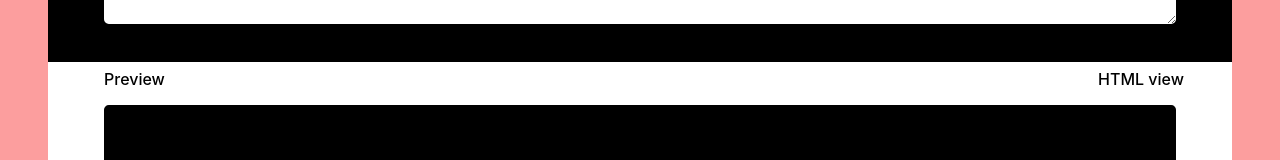
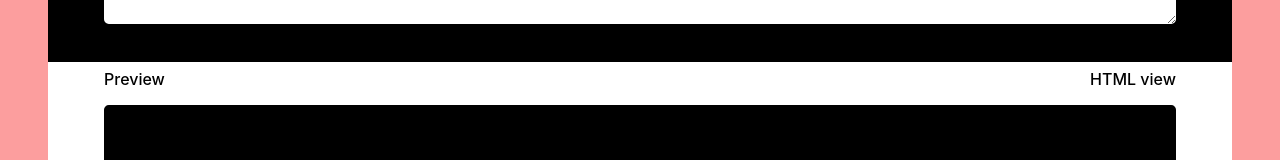
Before and after one commit to AnhPati/Front-End_Libraries_Projects, a React (Create React App) app in the folder build_a_markdown_previewer/: page / in a window 1280 px wide. Shown: the part 307-467 px from the top of the page. Built offline with nearby package versions, Linux system fonts and the light colour scheme.

Commit message:
Ajustements CSS
Ajout de la couleur sur  previewBox-item pour cibler également les titres.
Ajout d'une mage sur le bouton HTML view, afin qu'il soit aligné.

```diff
--- a/build_a_markdown_previewer/src/component/PreviewBox.js
+++ b/build_a_markdown_previewer/src/component/PreviewBox.js
@@ -7,7 +7,6 @@ class PreviewBox extends Component {
             <div className="w-100 px-5 previewBox-container" id="previewBox-collapse">
                 <div className="d-flex justify-content-between">
                     <a
-                        className=""
                         role="button"
                         data-toggle="collapse"
                         href="#previewItem-collapse"
@@ -17,7 +16,7 @@ class PreviewBox extends Component {
                         <h6 className="mt-2 ml-2">Preview</h6>
                     </a>
                     <h6
-                        className="mt-2 ml-2 renderHTML-btn"
+                        className="mt-2 mr-2 renderHTML-btn"
                         onClick={this.props.handleRender}
                     >
                         {this.props.renderHTML ? "HTML view" : "Text view"}
--- a/build_a_markdown_previewer/src/style/css/PreviewBox.css
+++ b/build_a_markdown_previewer/src/style/css/PreviewBox.css
@@ -20,6 +20,7 @@
 .previewBox-item {
     margin: 0;
     background-color: #000;
+    color: #FFF;
     border: 0.5rem solid #FFF;
     border-radius: 0.8rem;
     min-height: 10rem;
```
